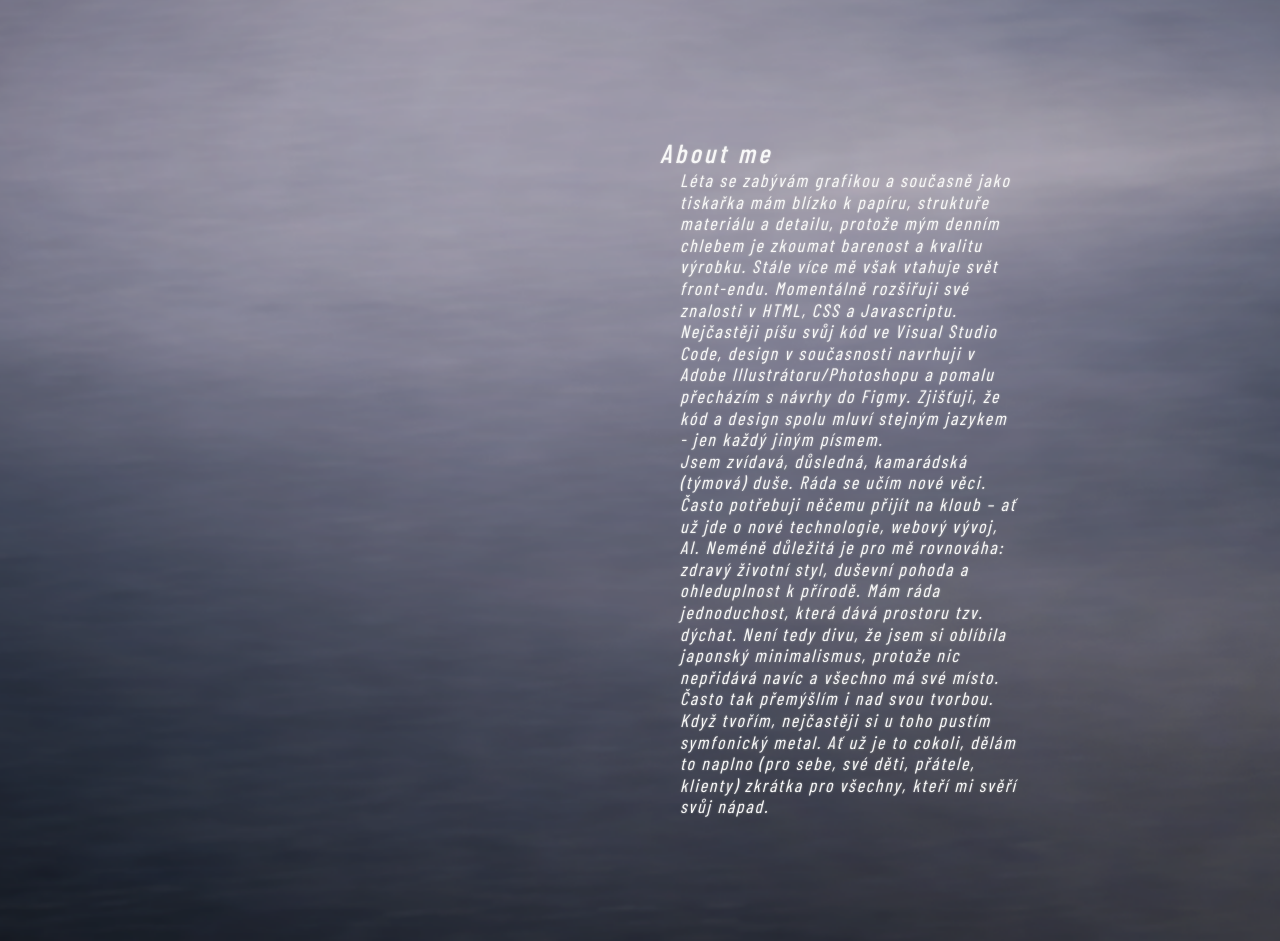
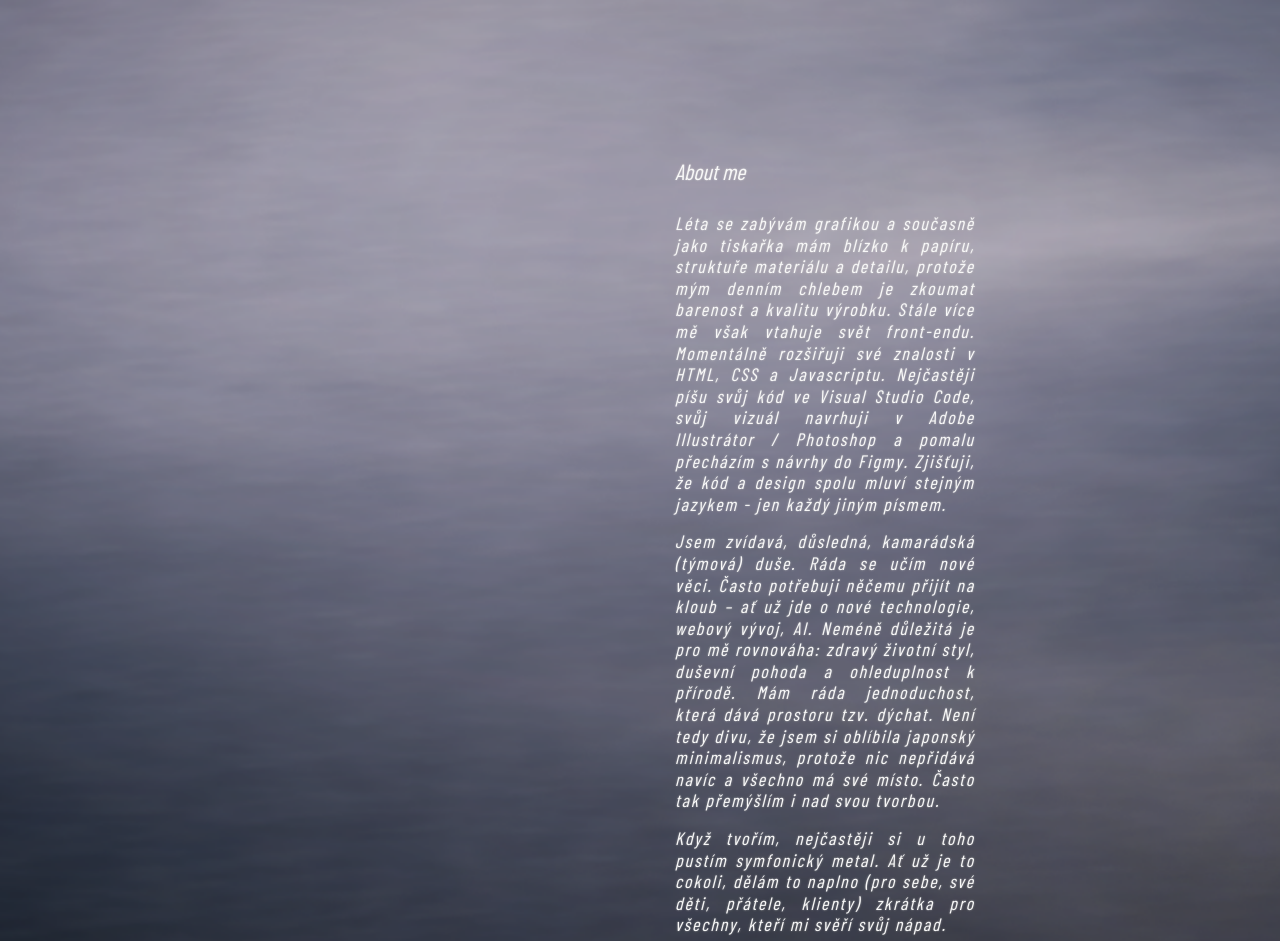
Before and after one commit to Zenia-codes/web_SenseSpace, a website built with Parcel: page src/index.html in a window 1280 px wide. Shown: the part 880-1821 px from the top of the page. Built offline with nearby package versions, Linux system fonts and the light colour scheme; a web font is replaced by a local one.

Commit message:
text editing_section about

```diff
--- a/src/components/about/_aboutMe.scss
+++ b/src/components/about/_aboutMe.scss
@@ -8,13 +8,27 @@
   position: relative;
   color: white;
   transition: opacity 0.4s ease;
-  margin: 50px 0;
+  margin: 40px 0;
   overflow: hidden;
 }
 
 .about_text {
   overflow-wrap: break-word;
   padding: 50px 15px 50px 15px;
+  text-align: justify;
+  display: flex;
+  flex-direction: column;
+  gap: 1rem;
+}
+
+.paragraph_text {
+  max-width: 300px;
+}
+
+h1 {
+  @include m.heroText(22px, c.$SmallTextColor);
+  transform: none;
+  padding-bottom: 15px;
 }
 
 @media (min-width: b.$tabletBreakPoint) {
@@ -24,7 +38,6 @@
     gap: 40px;
     width: 100%;
     .about_text {
-      padding: 20px;
       margin-top: 150px;
       min-width: 0;
     }
--- a/src/components/hero/_hero.scss
+++ b/src/components/hero/_hero.scss
@@ -33,11 +33,10 @@
   font-size: 0.7em;
 }
 
-h1 {
+.myName {
   @include m.heroText(22px, c.$SmallTextColor);
   font-weight: 500;
   letter-spacing: 0.13em;
-  margin-bottom: 8px;
 }
 
 .design_frontend {
@@ -215,10 +214,9 @@ h1 {
     }
   }
 
-  h1 {
+  .myName {
     font-size: s.$HeroScaleName;
     transform: translateX(-20px);
-    margin-bottom: 4px;
   }
 
   .design_frontend {
--- a/src/index.html
+++ b/src/index.html
@@ -77,7 +77,7 @@
           </div>
           <div class="hero_Text">
             <div class="text">
-              <h1>ZDEŇKA BEŤÁKOVÁ</h1>
+              <h1 class="myName">ZDEŇKA BEŤÁKOVÁ</h1>
               <p class="design_frontend">
                 UX/UI Designer <span class="dot">•</span> Front-end
                 <span class="break">Digital Graphics Background</span>
@@ -106,11 +106,12 @@
               papíru, struktuře materiálu a detailu, protože mým denním chlebem
               je zkoumat barenost a kvalitu výrobku. Stále více mě však vtahuje
               svět front-endu. Momentálně rozšiřuji své znalosti v HTML, CSS a
-              Javascriptu. Nejčastěji píšu svůj kód ve Visual Studio Code,
-              design v současnosti navrhuji v Adobe Illustrátoru/Photoshopu a
-              pomalu přecházím s návrhy do Figmy. Zjišťuji, že kód a design
-              spolu mluví stejným jazykem - jen každý jiným písmem.
-              <br />
+              Javascriptu. Nejčastěji píšu svůj kód ve Visual Studio Code, svůj
+              vizuál navrhuji v Adobe Illustrátor / Photoshop a pomalu přecházím
+              s návrhy do Figmy. Zjišťuji, že kód a design spolu mluví stejným
+              jazykem - jen každý jiným písmem.
+            </p>
+            <p class="paragraph_text">
               Jsem zvídavá, důsledná, kamarádská (týmová) duše. Ráda se učím
               nové věci. Často potřebuji něčemu přijít na kloub – ať už jde o
               nové technologie, webový vývoj, AI. Neméně důležitá je pro mě
@@ -119,7 +120,8 @@
               Není tedy divu, že jsem si oblíbila japonský minimalismus, protože
               nic nepřidává navíc a všechno má své místo. Často tak přemýšlím i
               nad svou tvorbou.
-              <br />
+            </p>
+            <p class="paragraph_text">
               Když tvořím, nejčastěji si u toho pustím symfonický metal. Ať už
               je to cokoli, dělám to naplno (pro sebe, své děti, přátele,
               klienty) zkrátka pro všechny, kteří mi svěří svůj nápad.
```
